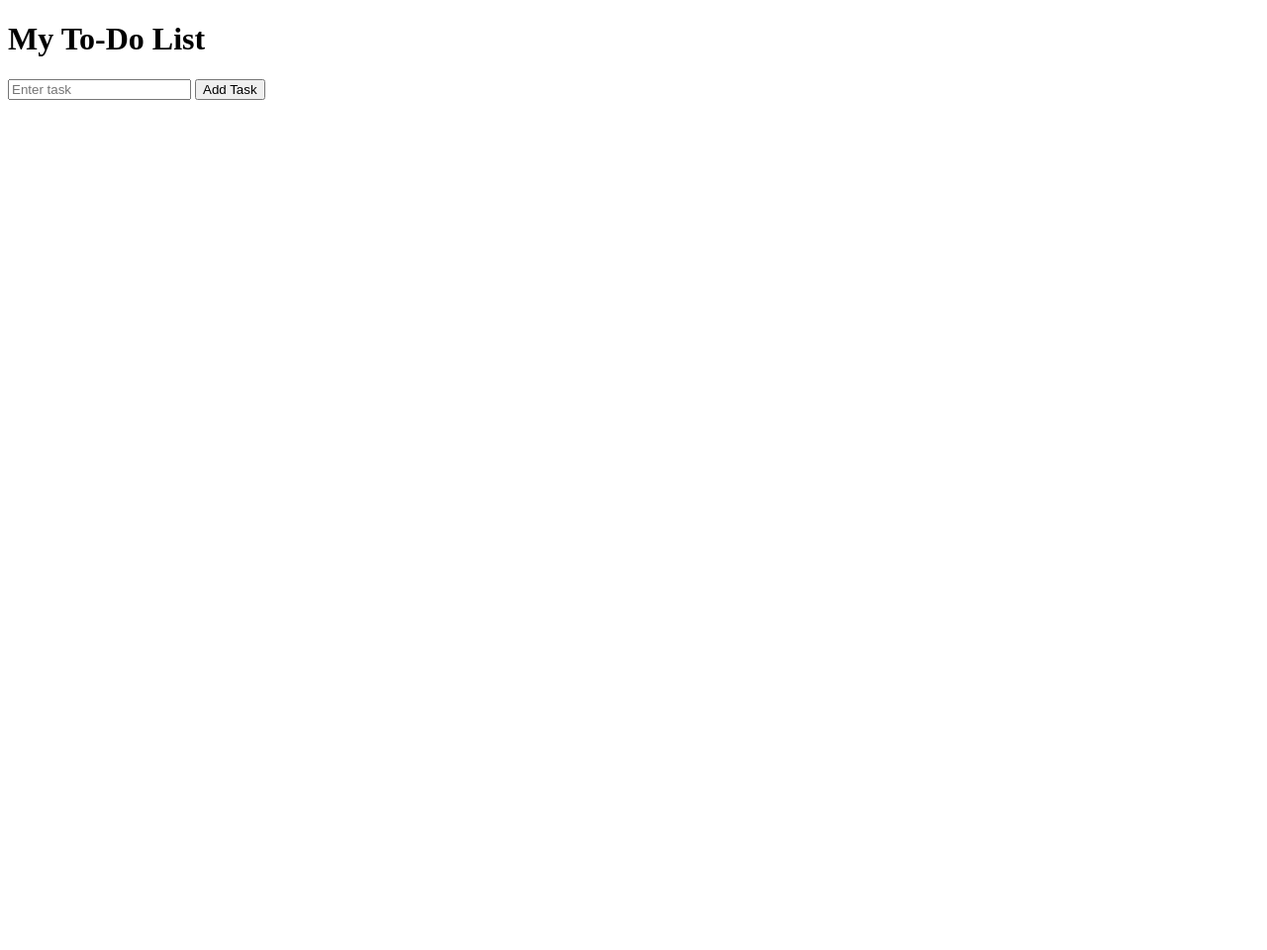
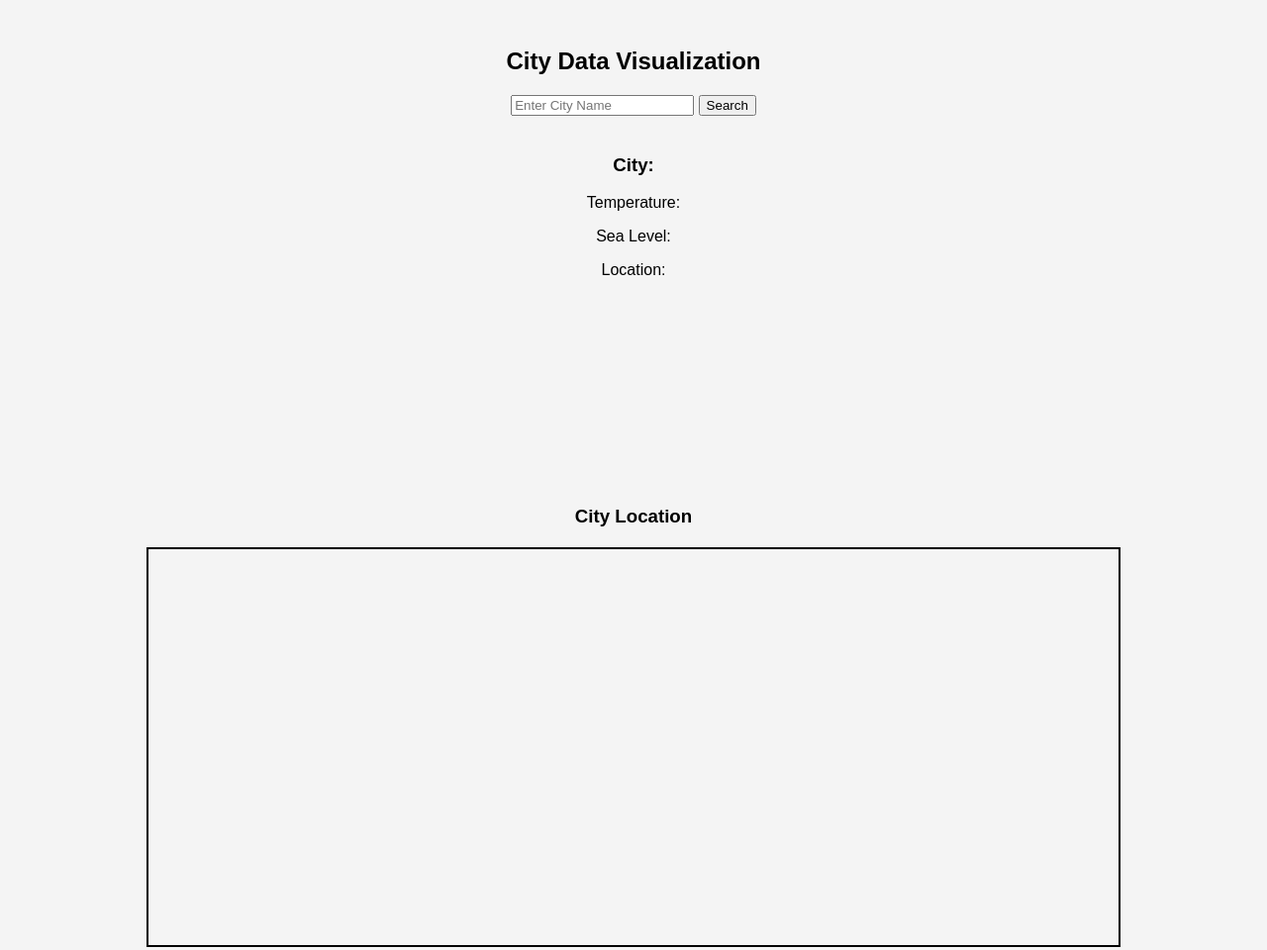
Before and after one commit to varundeepm/demo, a plain HTML site: page index.html in a window 1280 px wide. Shown: the whole page at 99% size. Before the commit the page ends 800 px from the top, so only its background shows below. Drawn offline with nearby package versions, Linux system fonts and the light colour scheme.

Commit message:
Update index.html

```diff
--- a/index.html
+++ b/index.html
@@ -1,20 +1,32 @@
-<!-- index.html -->
 <!DOCTYPE html>
-<html>
+<html lang="en">
 <head>
-    <title>To-Do App</title>
+    <meta charset="UTF-8">
+    <meta name="viewport" content="width=device-width, initial-scale=1.0">
+    <title>City Data Visualization</title>
+    <link rel="stylesheet" href="styles.css">
+    <!-- Load Chart.js -->
+    <script src="https://cdn.jsdelivr.net/npm/chart.js"></script>
+    <!-- Load Leaflet.js -->
+    <link rel="stylesheet" href="https://unpkg.com/leaflet/dist/leaflet.css" />
+    <script src="https://unpkg.com/leaflet/dist/leaflet.js"></script>
 </head>
 <body>
-    <h1>My To-Do List</h1>
-    <input type="text" id="task" placeholder="Enter task">
-    <button onclick="addTask()">Add Task</button>
-    <ul id="taskList"></ul>
-
-    <script>
-        function addTask() {
-            let task = document.getElementById('task').value;
-            console.log("Task added:", task);
-        }
-    </script>
+    <h2>City Data Visualization</h2>
+    <!-- City Input Search -->
+    <input type="text" id="cityInput" placeholder="Enter City Name">
+    <button id="searchButton">Search</button>
+    <!-- Data Display -->
+    <h3>City: <span id="cityName"></span></h3>
+    <p>Temperature: <span id="temperature"></span></p>
+    <p>Sea Level: <span id="seaLevel"></span></p>
+    <p>Location: <span id="location"></span></p>
+    <!-- Charts -->
+    <canvas id="barChart"></canvas>
+    <canvas id="lineChart"></canvas>
+    <!-- Map -->
+    <h3>City Location</h3>
+    <div id="map"></div>
+    <script src="script.js"></script>
 </body>
 </html>
```
